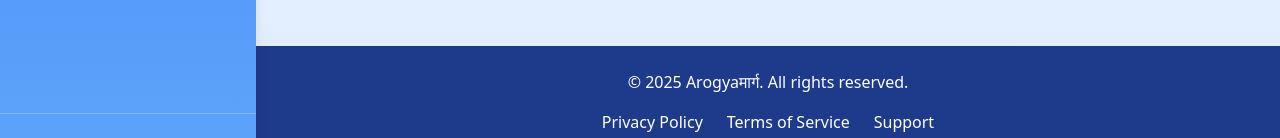
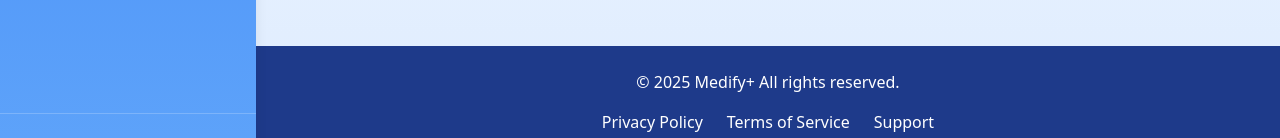
Before and after one commit to rishavkali03/Medify, a React (Vite) app in the folder frontend/: page /contact in a window 1280 px wide. Shown: the part 598-736 px from the top of the page. Built offline with nearby package versions, Linux system fonts and the light colour scheme; grey boxes are pictures that could not be loaded.

Commit message:
fixed some error

```diff
--- a/frontend/src/pages/About.jsx
+++ b/frontend/src/pages/About.jsx
@@ -33,7 +33,7 @@ const developers = [
     github: "https://github.com",
   },
   {
-    name: "Srijita Chakraborty",
+    name: "Koyel Das",
     desc: "Data cruncher and smart feature builder.",
     facebook: "https://facebook.com",
     instagram: "https://instagram.com",
--- a/frontend/src/pages/Contact.jsx
+++ b/frontend/src/pages/Contact.jsx
@@ -82,7 +82,7 @@ export default function Contact() {
         animate={{ opacity: 1, y: 0 }}
         transition={{ duration: 1 }}
       >
-        <p>&copy; {new Date().getFullYear()}  Arogyaमार्ग. All rights reserved.</p>
+        <p>&copy; {new Date().getFullYear()}  Medify+ All rights reserved.</p>
         <div className="flex justify-center space-x-6 mt-4">
           <a href="#" className="hover:text-blue-300 transition" aria-label="Privacy Policy">Privacy Policy</a>
           <a href="#" className="hover:text-blue-300 transition" aria-label="Terms of Service">Terms of Service</a>
```
